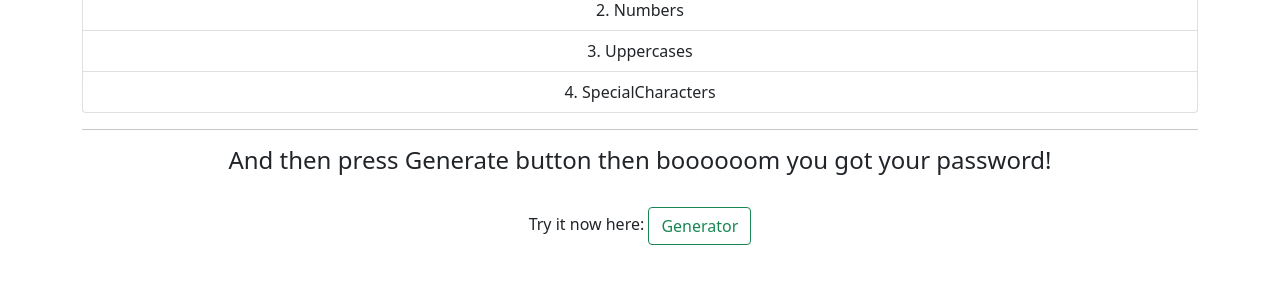
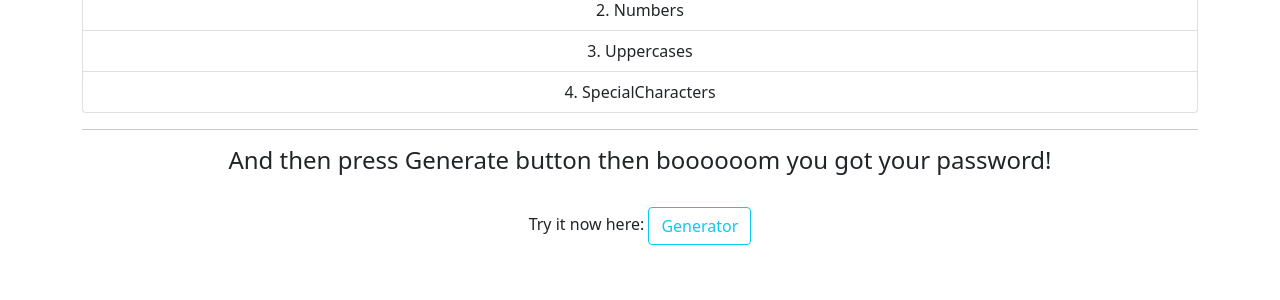
Before and after one commit to Joker-Bat/django3-password-generator, a Django app: page /about/ in a window 1280 px wide. Shown: the part 170-470 px from the top of the page. Run offline with Django 3.2, Linux system fonts and the light colour scheme.

Commit message:
Modified for testing

```diff
--- a/generator/templates/generator/about.html
+++ b/generator/templates/generator/about.html
@@ -31,7 +31,7 @@
       <br />
       <p>
         Try it now here:
-        <a href="{% url 'home' %}" class="btn btn-outline-success">Generator</a>
+        <a href="{% url 'home' %}" class="btn btn-outline-info">Generator</a>
       </p>
     </main>
   </body>
```
